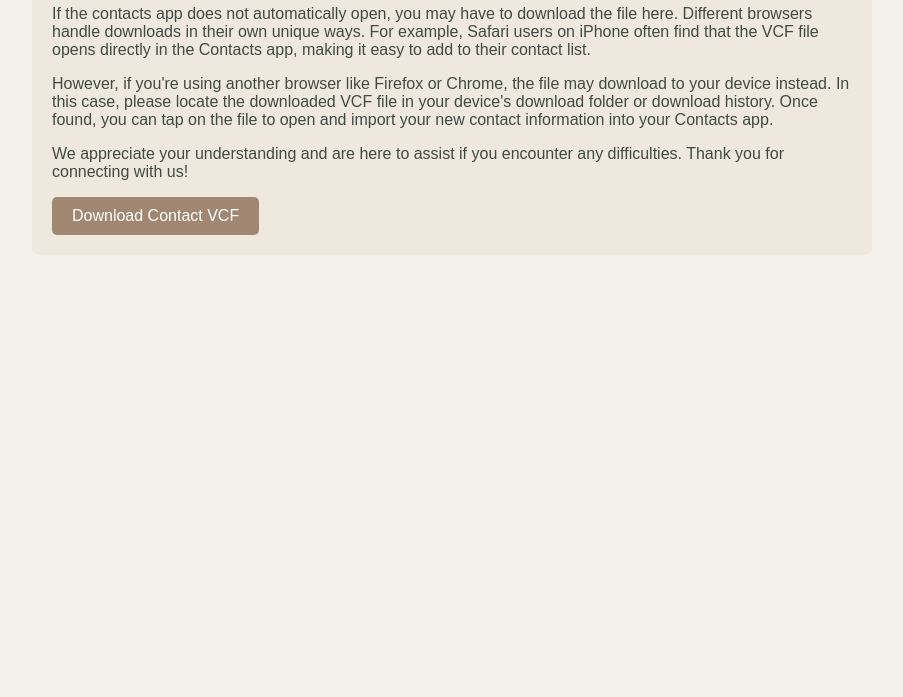
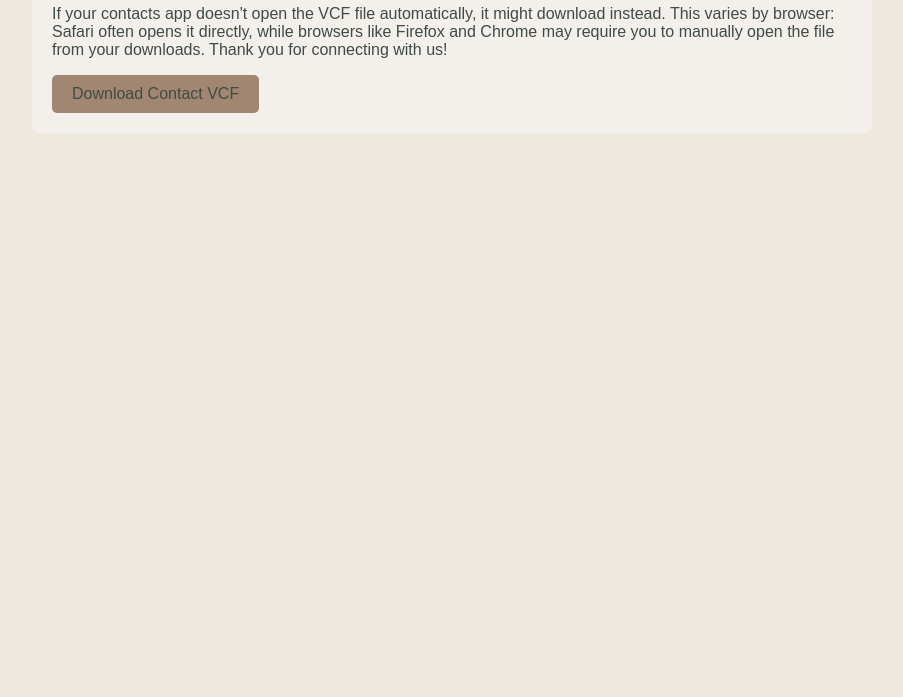
Before and after one commit to Rakerblad/RichardVcard, a plain HTML site: page index.html in a window 1280 px wide. Shown: the part 103-800 px from the top of the page, without its empty margins (188-1091 px from the left). Drawn offline with Linux system fonts and the light colour scheme.

Commit message:
Update index.html
GTP update colors

```diff
--- a/index.html
+++ b/index.html
@@ -6,7 +6,7 @@
     <title>Download Contact Information</title>
     <style>
         body {
-            background-color: #F3F0EC; /* Light beige as the secondary background */
+            background-color: #EFE8DE; /* Beige for the primary background */
             color: #404B43; /* Green for body text */
             font-family: Arial, sans-serif;
         }
@@ -21,8 +21,8 @@
             text-decoration: underline;
         }
         .button {
-            background-color: #A18771; /* Turquoise for buttons */
-            color: white;
+            background-color: #A18771; /* Light brown as the primary button color */
+            color: #404B43; /* Green for button text */
             padding: 10px 20px;
             text-align: center;
             display: inline-block;
@@ -31,10 +31,10 @@
             transition: background-color 0.3s ease;
         }
         .button:hover {
-            background-color: #4E9690; /* Light brown on hover */
+            background-color: #4E9690; /* Turquoise for button hover */
         }
         .content {
-            background-color: #EFE8DE; /* Beige for content background */
+            background-color: #F3F0EC; /* Light beige for content background */
             padding: 20px;
             margin: 20px auto;
             max-width: 800px;
@@ -45,11 +45,7 @@
 <body>
     <div class="content">
         <h2>Download Contact Information</h2>
-        <p>If the contacts app does not automatically open, you may have to download the file here. Different browsers handle downloads in their own unique ways. For example, Safari users on iPhone often find that the VCF file opens directly in the Contacts app, making it easy to add to their contact list.</p>
-
-        <p>However, if you're using another browser like Firefox or Chrome, the file may download to your device instead. In this case, please locate the downloaded VCF file in your device's download folder or download history. Once found, you can tap on the file to open and import your new contact information into your Contacts app.</p>
-
-        <p>We appreciate your understanding and are here to assist if you encounter any difficulties. Thank you for connecting with us!</p>
+        <p>If your contacts app doesn't open the VCF file automatically, it might download instead. This varies by browser: Safari often opens it directly, while browsers like Firefox and Chrome may require you to manually open the file from your downloads. Thank you for connecting with us!</p>
 
         <a href="https://rakerblad.github.io/R.akerblad%20Attiva.vcf" class="button" download="R.akerblad_Attiva.vcf">Download Contact VCF</a>
     </div>
```
